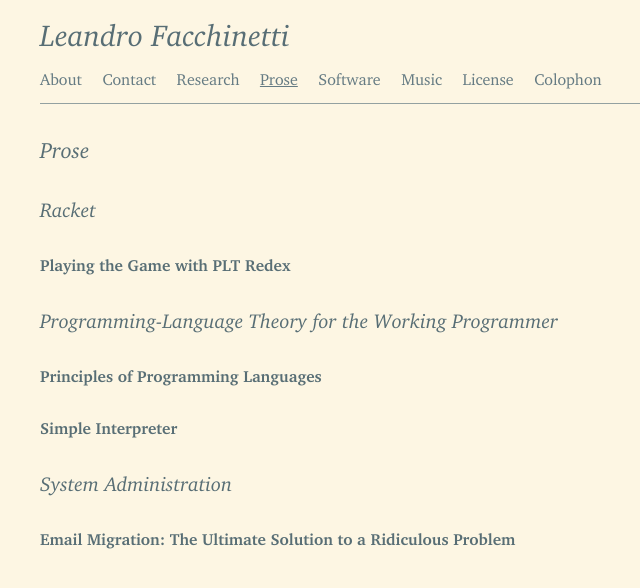
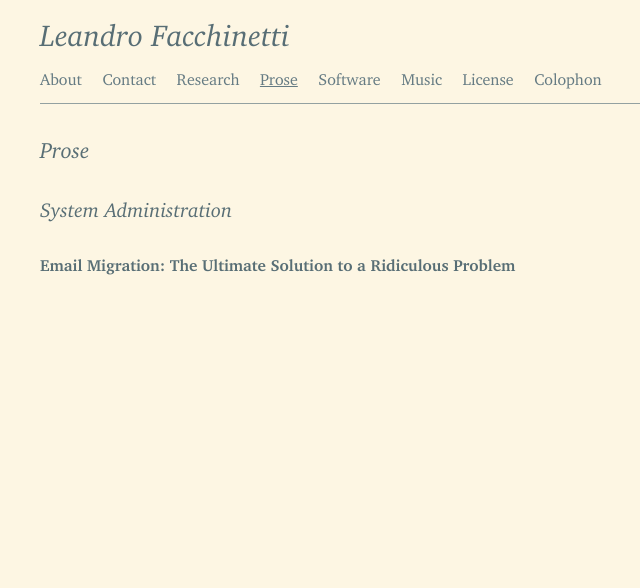
Before and after one commit to leafac/leafac.com, a Jekyll site: the page built from prose/index.md, in a window 1280 px wide. Shown: the top 588 px of the page, without its empty margins (100-740 px from the left). Built offline with Jekyll 4.4.1, drawn with Linux system fonts in a browser that asks for light colours.

Commit message:
Comment out articles in progress

```diff
--- a/prose/index.md
+++ b/prose/index.md
@@ -2,7 +2,7 @@
 layout: default
 title: Prose
 ---
-
+<!--
 Racket
 ======
 
@@ -12,7 +12,7 @@ Programming-Language Theory for the Working Programmer
 ======================================================
 
 ## [Principles of Programming Languages](/prose/programming-language-theory-for-the-working-programmer/principles-of-programming-languages/)
-## [Simple Interpreter](/prose/programming-language-theory-for-the-working-programmer/simple-interpreter/)
+## [Simple Interpreter](/prose/programming-language-theory-for-the-working-programmer/simple-interpreter/) -->
 
 System Administration
 =====================
```
